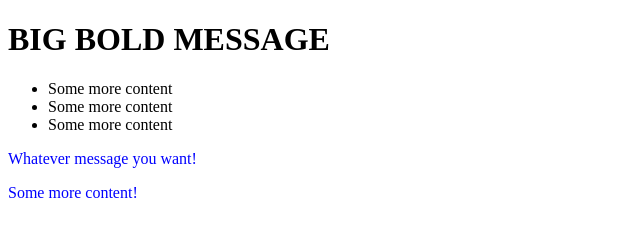
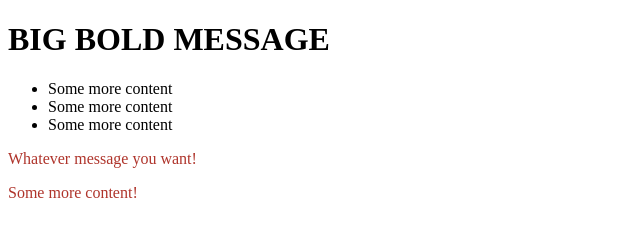
Before and after one commit to woejilliams/scottbromander.github.io, a plain HTML site: page index.html in a window 1280 px wide. Shown: the whole page, without its empty margins (0-640 px from the left). Drawn offline with Linux system fonts and the light colour scheme.

Commit message:
Update style.css

```diff
--- a/style.css
+++ b/style.css
@@ -1,3 +1,3 @@
 p {
-  color : blue;
+  color : #af342b;
 }
```
